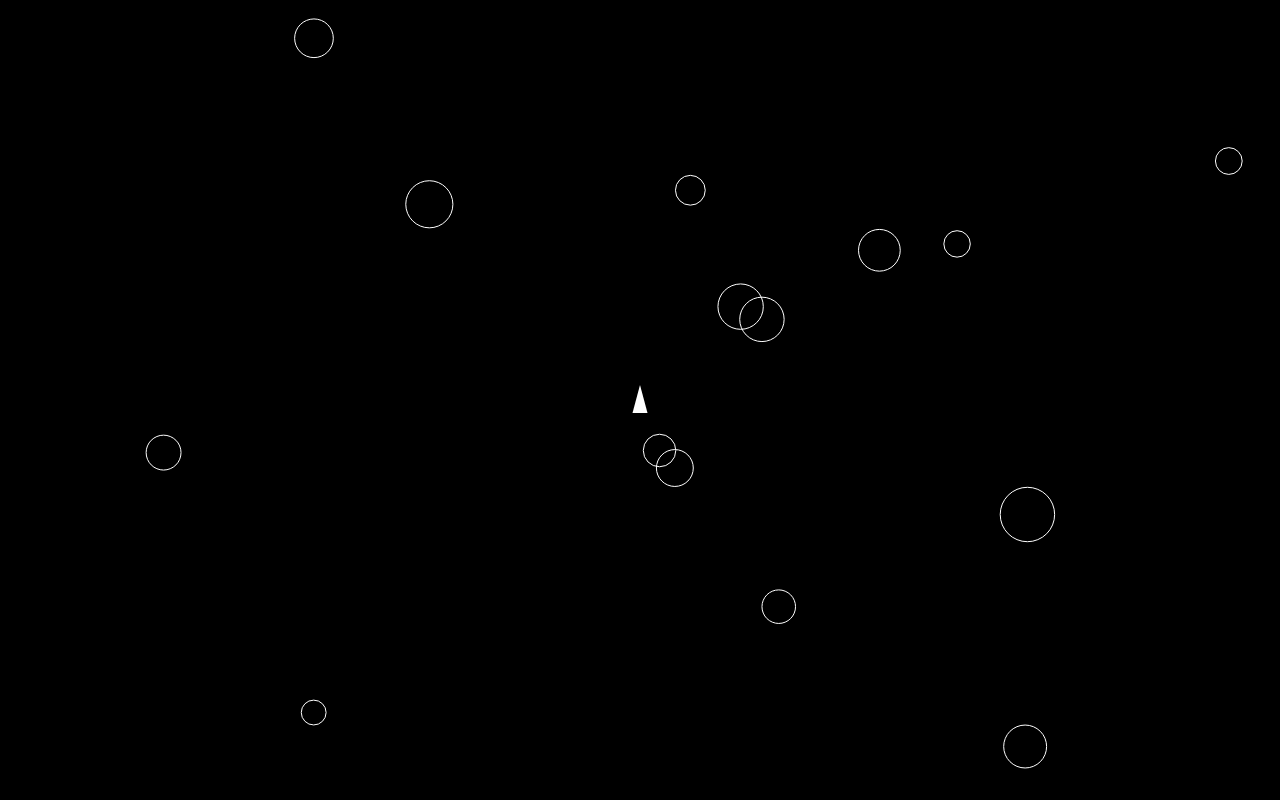
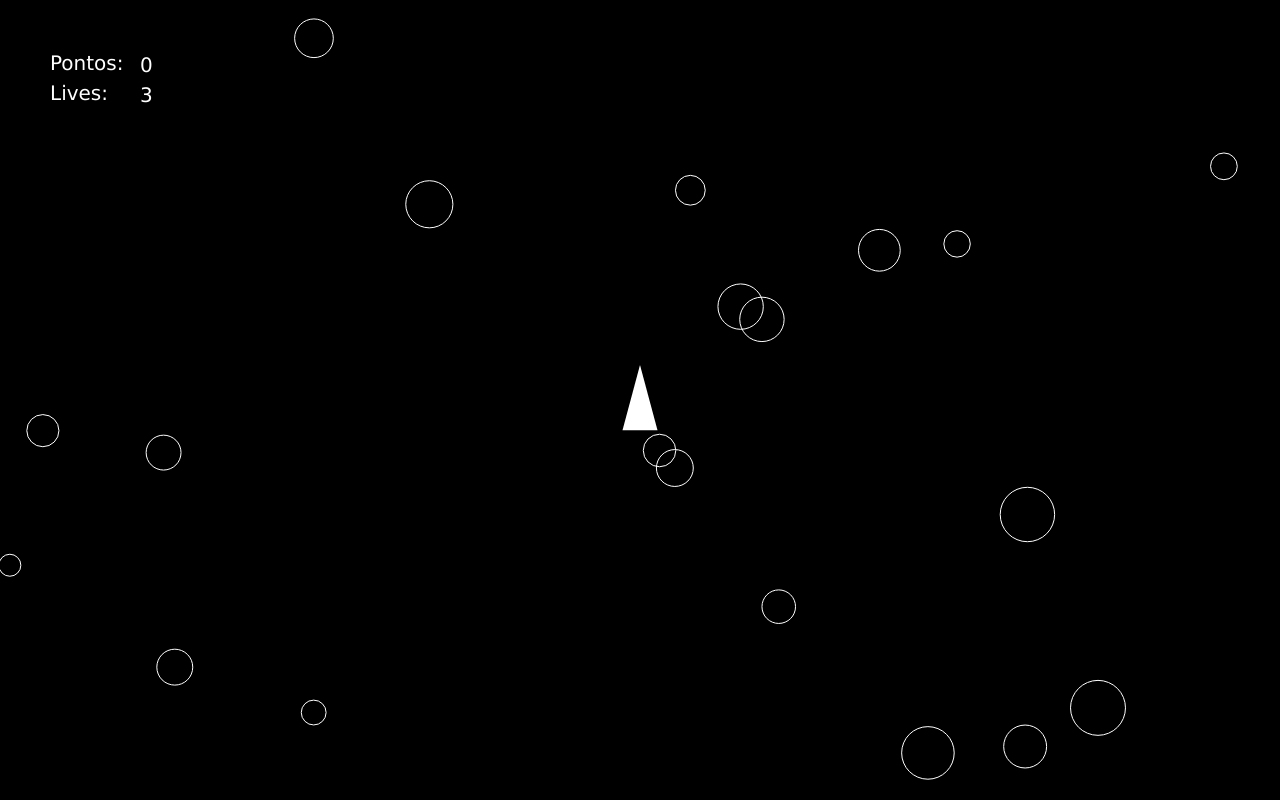
Before and after one commit to mleonor5/Grupo5_CG, a plain HTML site: page index.html in a window 1280 px wide. Drawn offline with Linux system fonts and the light colour scheme.

Commit message:
askdkasdk

```diff
--- a/index.html
+++ b/index.html
@@ -7,13 +7,14 @@
   <meta name="viewport" content="width=device-width, initial-scale=1.0">
   <title>Document</title>
   <style>
-    body {
+    body,html {
       margin: 0;
+      padding: 0;
+      overflow: hidden;
     }
 
     #canvas {
       background-color: black;
-
     }
   </style>
 </head>
--- a/index.js
+++ b/index.js
@@ -3,11 +3,13 @@ canvas.width = window.innerWidth
 canvas.height = window.innerHeight
 const ctx = canvas.getContext('2d');
 
-const W = canvas.width
-const H = canvas.height
+let W = canvas.width
+let H = canvas.height, H1, W1
 //balls (array of objects)
 let b = new Array()
 let balas = new Array()
+let resize = false
+const aToB = Math.sqrt(H**2+W**2)/1
 
 
 //As variáveis vão contar a distância que o triângulo tem que mover em resultado da tecla precionada
@@ -30,8 +32,7 @@ const debounce = function (func) {    // função debouncing inspirada do site h
 
 
 window.addEventListener('resize', debounce((function () {
-    canvas.width = window.innerWidth
-    canvas.height = window.innerHeight
+    resize = true
 })))
 
 //evento para quando a tecla é precionada
@@ -51,8 +52,6 @@ window.addEventListener('keydown', e => {
             shot = true
         }
     }
-
-    e.preventDefault();
 
 });
 
@@ -88,9 +87,9 @@ class Bullet{
         this.y += this.yd * 2
         this.x += this.xd * 2
 
-        /* if(this.y <= 0){
-            balas.shift()
-        } */
+        if(this.R + this.x < 0 || this.R + this.x > W|| this.R + this.y > H|| this.R + this.y < 0){
+            this.destroyed = true
+        }
     }
 }
 
@@ -139,19 +138,21 @@ class Ball {
     }
 
     leftCanvas() {
-        if (this.y >= H) {
-            this.color = 'white'
-            this.y = -25
+        if (this.y >= H+this.R) {    //Se o circulo ultrapassou a borda inferior
+            this.y = -this.R
             this.x = 20 + Math.random() * (W - 2 * 20)
-            // this.v = 0.75 + Math.random() * 5
-        } else if (this.x >= W) {
-            this.color = 'white'
-            this.x = -25
+        } else if (this.y <= 0-this.R) {    //Se o circulo ultrapassou a borda superior
+            this.y = H+this.R
+            this.x = 20 + Math.random() * (W - 2 * 20)
+        }else if (this.x >= W+this.R) {    //Se o circulo ultrapassou a borda direita
+            this.x = -this.R
             this.y = 20 + Math.random() * (W - 2 * 20)
-            // this.v = 0.75 + Math.random() * 5
+        } else if (this.x <= 0-this.R) {    //Se o circulo ultrapassou a borda esquerda
+            this.x = W+this.R
+            this.y = 20 + Math.random() * (W - 2 * 20)
+        }
     }
 
-    }
 }
 
 let rightAngle = Math.PI * 60 / 180   // ângulo do ponto direito
@@ -161,12 +162,12 @@ let upPointX, upPointY
 
 //função que desenha o triângulo
 function drawTriangle(){
-    upPointX = deltaX + 15 * Math.cos(upAngle)  // Coordenada X do ponto de onde saiem as balas
-    upPointY = deltaY + 15 * Math.sin(upAngle)  // Coordenada Y do ponto de onde saiem as balas
-    let leftPointX = deltaX + 15 * Math.cos(leftAngle) // Coordenada X do ponto esquerdo
-    let leftPointY = deltaY + 15* Math.sin(leftAngle) // Coordenada Y do ponto esquerdo
-    let rightPointX = deltaX + 15 * Math.cos(rightAngle) // Coordenada X do ponto direito
-    let rightPointY = deltaY + 15* Math.sin(rightAngle) // Coordenada Y do ponto direito
+    upPointX = deltaX + 35 * Math.cos(upAngle)  // Coordenada X do ponto de onde saiem as balas
+    upPointY = deltaY + 35 * Math.sin(upAngle)  // Coordenada Y do ponto de onde saiem as balas
+    let leftPointX = deltaX + 35 * Math.cos(leftAngle) // Coordenada X do ponto esquerdo
+    let leftPointY = deltaY + 35* Math.sin(leftAngle) // Coordenada Y do ponto esquerdo
+    let rightPointX = deltaX + 35 * Math.cos(rightAngle) // Coordenada X do ponto direito
+    let rightPointY = deltaY + 35* Math.sin(rightAngle) // Coordenada Y do ponto direito
 
     ctx.fillStyle = "white"
     ctx.beginPath();
@@ -200,8 +201,71 @@ function init() {
     }
 }
 
+//Função que desenha a nave inimiga no canvas
+function enemy(){
+    //imagem
+    let img = new Image()
+    img.src = './enemy1.png'
+    //coordenadas iniciais(para já está estas coordendas até conseguir fazer o seu movimento)
+    let imgX = 300
+    let imgY = 200
+    //desenha a imagem no canvas
+    ctx.drawImage(img, imgX, imgY, img.width/2.6, img.height/2.6)
+}
+
+//Função que mostra o número de pontos(Falta a parte que conta os pontos que o utilizador ganha)
+function playerPoints(){
+    var text = 'Pontos:'
+    let points = 0
+    ctx.font = '20px Verdana'
+    ctx.fillStyle = 'White'
+    ctx.fillText(text, 50, 70)
+    ctx.fillText(points, 140, 72)
+}
+
+//Função que mostra o número de vidas que o jogador tem(Falta a parte de diminuir uma vida quando o jogador é atingido por asteroide ou nave inimiga)
+function playerLives(){
+    var text = 'Lives:'
+    let lives = 3
+    ctx.font = '20px Verdana'
+    ctx.fillStyle = 'White'
+    ctx.fillText(text, 50, 100)
+    ctx.fillText(lives, 140, 102)
+}
+
 //function render
 function render() {
+    if(resize){
+        H1 = H
+        W1 = W
+        canvas.width = window.innerWidth;
+        canvas.height = window.innerHeight;
+        H = window.innerHeight;
+        W = window.innerWidth;
+        b.forEach(function (ball) {
+            //GRAÇAS AOS TESTES 1 E 2
+            let xB = ((ball.x + ball.dx)* W) / W1
+            let xA = ball.x = (ball.x * W) / W1
+            let yB = ((ball.y + ball.dy)* H) / H1
+            let yA = ball.y = (ball.y * H) / H1
+            let xVetorAB = xB - xA
+            let yVetorAB = yB - yA
+            let xVetorAC = W - xA
+            let denominador = xVetorAB * xVetorAC
+            let normaAB = Math.sqrt(xVetorAB**2 + yVetorAB**2)
+            let normaAC = Math.sqrt(xVetorAC**2)
+            let numerador = Math.abs(normaAB * normaAC)
+            let cos = denominador / numerador
+            let angulo = Math.acos(cos)
+            //GRAÇAS AO TESTE 3
+            ball.d < 0 ? angulo = -angulo : ""
+            ball.dx = ball.v * Math.cos(angulo)
+            ball.dy = ball.v * Math.sin(angulo)
+
+        })
+
+        resize = false
+    }else{
         //fade Canvas
         ctx.fillStyle = "black"
         ctx.fillRect(0, 0, W, H);
@@ -235,11 +299,19 @@ function render() {
             ball.update()
             ball.leftCanvas()
         })
-    balas.forEach(bullet =>{
-        bullet.draw();
-        bullet.update();
 
-    })
+        //desenhar e atualizar as balas
+        for(let i = 0; i < balas.length; i++){
+            balas[i].draw()
+            balas[i].update()
+            if(balas[i].destroyed){
+                balas.splice(i, 1)
+            }
+        }
         drawTriangle()
+        enemy()
+        playerPoints()
+        playerLives()
+    }
     window.requestAnimationFrame(render)
 }
```
Also changed, not shown: enemy1.png (added). Lines whose indentation alone changed are shown as unchanged.
